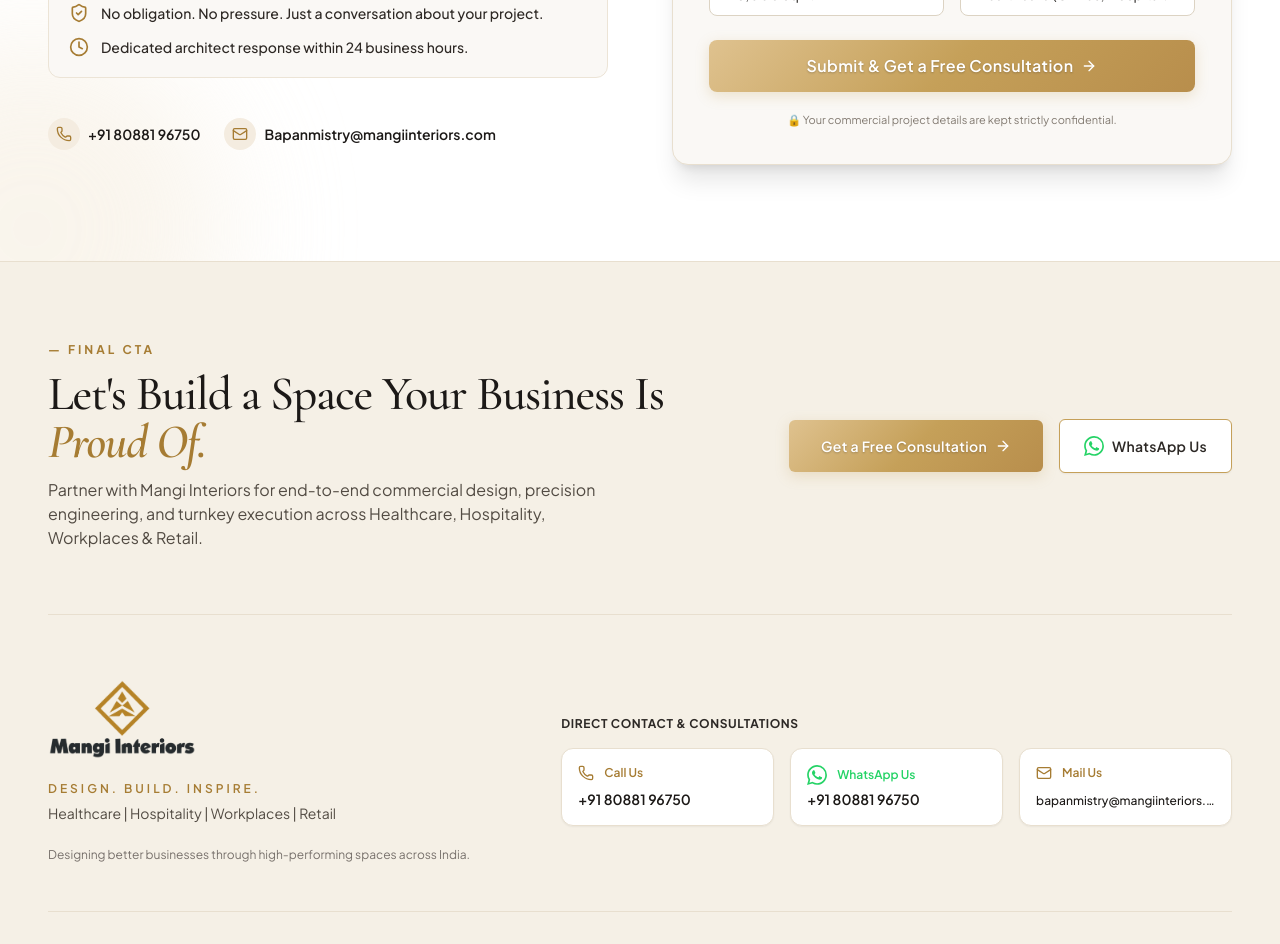
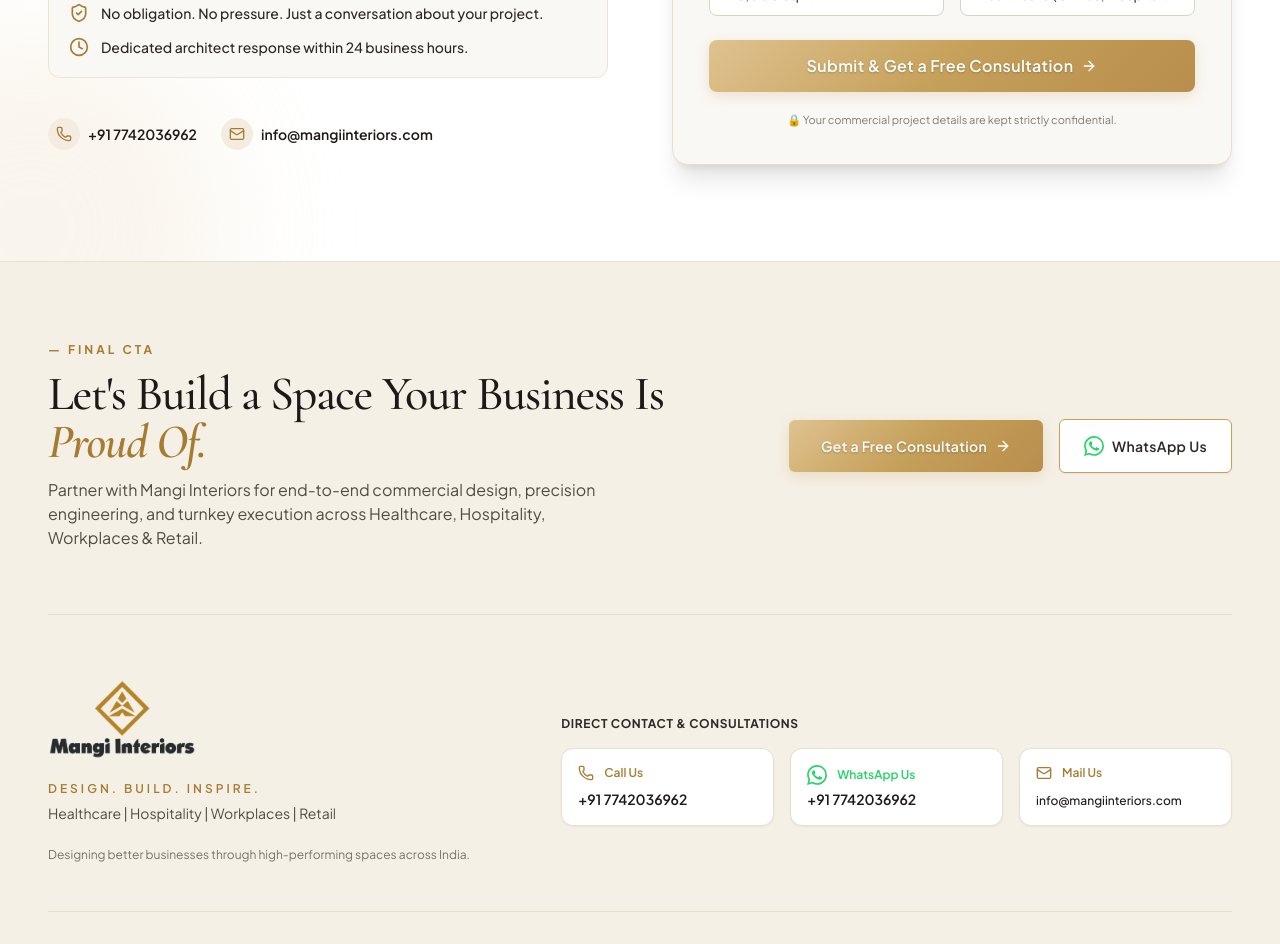
Before and after one commit to digikit-org/Mangi-Landing-Page, a React (Vite) app: page / in a window 1280 px wide. Shown: the part 3860-4804 px from the top of the page. Built offline with nearby package versions, Linux system fonts and the light colour scheme; the HTML template or start-up script is replaced by a standard one.

Commit message:
change phone no and email

```diff
--- a/src/components/Footer.jsx
+++ b/src/components/Footer.jsx
@@ -4,9 +4,9 @@
 import WhatsAppIcon from "./WhatsAppIcon";
 
 export default function Footer({ onOpenConsultation }) {
-  const phone = "918088196750";
-  const displayPhone = "+91 80881 96750";
-  const email = "bapanmistry@mangiinteriors.com";
+  const phone = "7742036962";
+  const displayPhone = "+91 7742036962";
+  const email = "info@mangiinteriors.com";
 
   return (
     <footer className="w-full bg-[#f5f0e6] text-[#2c2825] pt-16 sm:pt-20 pb-10 border-t border-[#e8dfcf]">
--- a/src/components/LeadSection.jsx
+++ b/src/components/LeadSection.jsx
@@ -93,23 +93,23 @@
             {/* Direct Contact Links */}
             <div className="flex flex-wrap items-center gap-6 pt-2 text-xs sm:text-sm">
               <a
-                href="tel:+918088196750"
+                href="tel:+917742036962"
                 className="flex items-center gap-2 text-[#1c1917] font-semibold hover:text-[#a67c33] transition-colors"
               >
                 <div className="w-8 h-8 rounded-full bg-[#f4ece0] text-[#a67c33] flex items-center justify-center">
                   <Phone className="w-4 h-4" />
                 </div>
-                <span>+91 80881 96750</span>
+                <span>+91 7742036962</span>
               </a>
 
               <a
-                href="mailto:Bapanmistry@mangiinteriors.com"
+                href="mailto:info@mangiinteriors.com"
                 className="flex items-center gap-2 text-[#1c1917] font-semibold hover:text-[#a67c33] transition-colors"
               >
                 <div className="w-8 h-8 rounded-full bg-[#f4ece0] text-[#a67c33] flex items-center justify-center">
                   <Mail className="w-4 h-4" />
                 </div>
-                <span>Bapanmistry@mangiinteriors.com</span>
+                <span>info@mangiinteriors.com</span>
               </a>
             </div>
           </div>
@@ -290,9 +290,7 @@
                           <option value="Executive Workspace">
                             Executive Workspace
                           </option>
-                          <option value="Meeting Spaces">
-                            Meeting Spaces
-                          </option>
+                          <option value="Meeting Spaces">Meeting Spaces</option>
                           <option value="Reception Area">Reception Area</option>
                           <option value="Turnkey Commercial Fitout">
                             Full Turnkey Fitout
```
